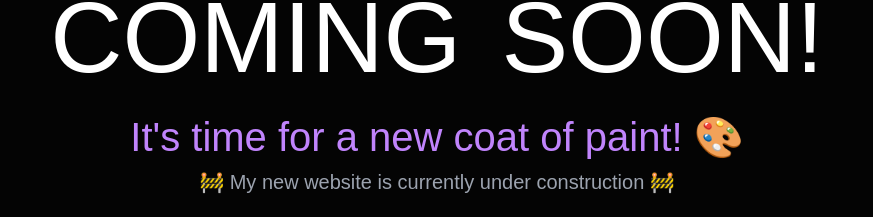
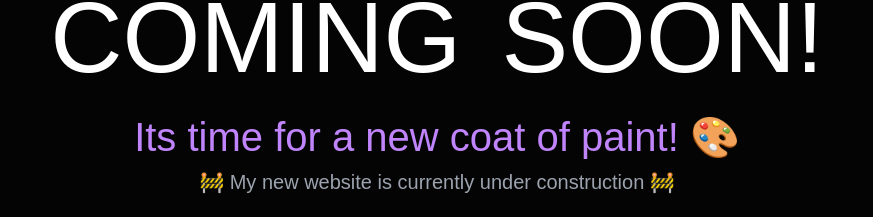
Before and after one commit to michaelaitken/michaelaitken_portfolio, a Next.js app: page / in a window 1280 px wide. Shown: the part 347-564 px from the top of the page, without its empty margins (203-1076 px from the left). Built offline with nearby package versions, Linux system fonts and the light colour scheme.

Commit message:
Fixed grammar

```diff
--- a/components/WIP.tsx
+++ b/components/WIP.tsx
@@ -45,7 +45,7 @@ const Hero = ({}: Props) => {
       </div>
 
       <div className='text-center'>
-        <p className='text-[40px] text-purple-400'>It's time for a new coat of paint! 🎨</p>
+        <p className='text-[40px] text-purple-400'>Its time for a new coat of paint! 🎨</p>
         <p className='text-[20px] text-gray-400'>🚧 My new website is currently under construction 🚧</p>
       </div>
 
```
